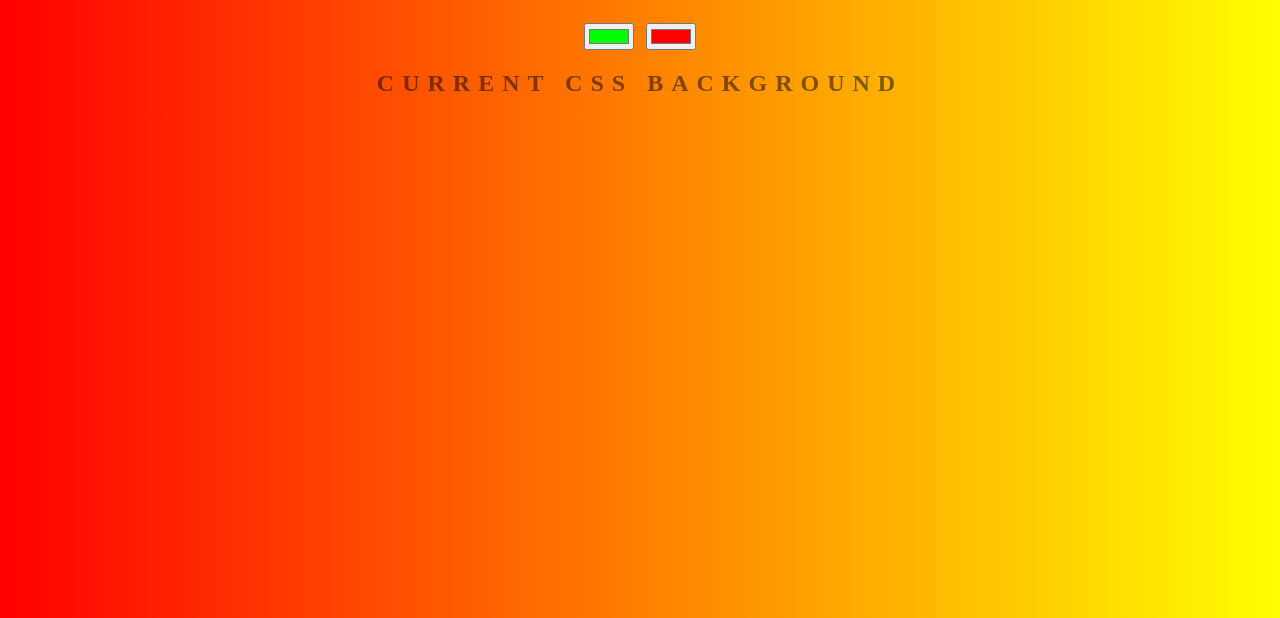
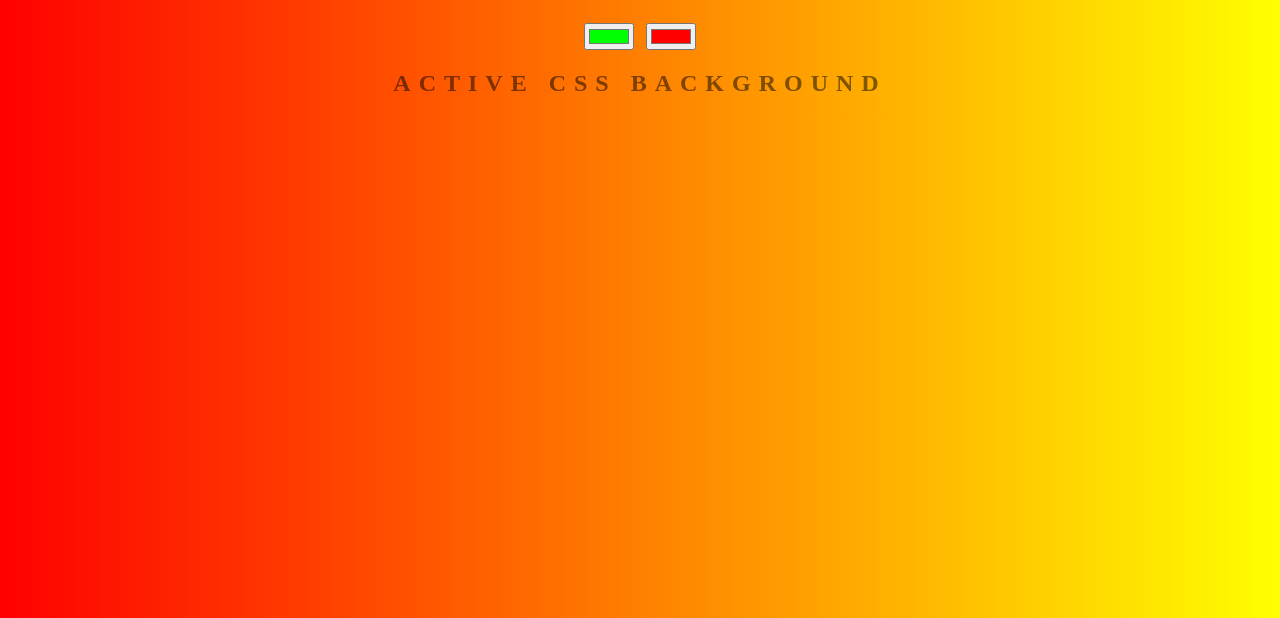
Before and after one commit to Priyanka-sh11/background-generator, a plain HTML site: page Index.html in a window 1280 px wide. Shown: the part 182-800 px from the top of the page. Drawn offline with Linux system fonts and the light colour scheme.

Commit message:
changing text

```diff
--- a/Index.html
+++ b/Index.html
@@ -9,7 +9,7 @@
 <input oninput="colorcode()" type="color" value ="#00ff00" name="color1" class="color1">
 <input oninput="colorcode()" type="color" value ="#ff0000" name="color2" class="color2">
 <!--<input oninput="colorcode()" type="color" value ="#ff0000" name="color2" class="color2">-->
-<h2>Current CSS Background</h2>
+<h2>Active CSS Background</h2>
 <h3></h3>
 <script type="text/javascript" src="script.js"></script>
 </body>
```
